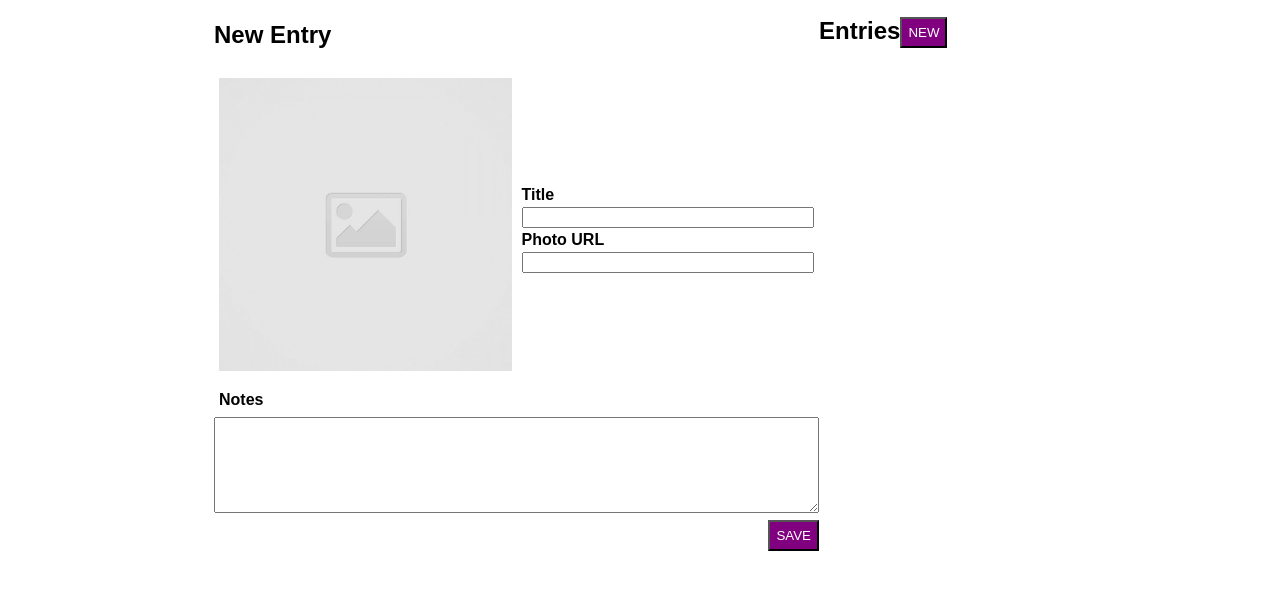
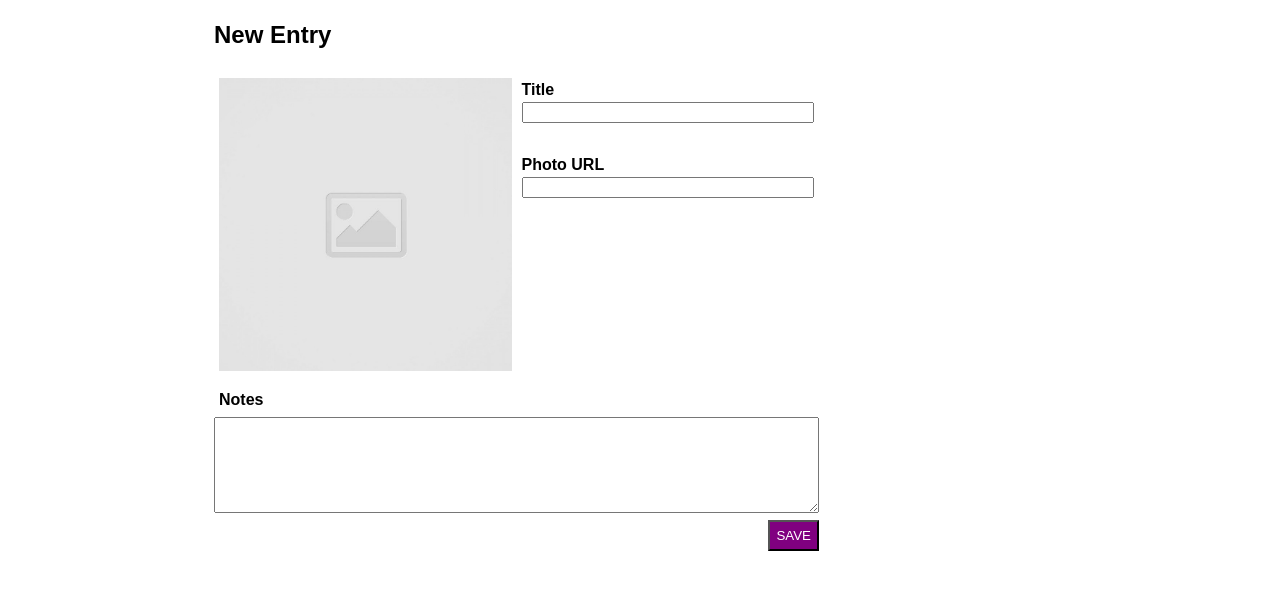
Before and after one commit to Mohamed-Elmessiry/code-journal, a website: page index.html in a window 1280 px wide. Both pictures are taken after a click on the button "NEW". Shown: the part 79-668 px from the top of the page. Drawn offline with Linux system fonts and the light colour scheme.

Commit message:
adjusted inputs and removed hidden button

```diff
--- a/css/styles.css
+++ b/css/styles.css
@@ -42,7 +42,6 @@ header {
   flex-direction: column;
   width: 50%;
   padding: 5px;
-  justify-content: center;
 }
 
 main {
@@ -133,6 +132,7 @@ ul {
 .dummy {
   display: flex;
   flex-direction: column;
+  text-align: center;
 }
 
 .dummy-row {
@@ -211,3 +211,7 @@ a {
 .new {
   text-align: center;
 }
+
+.photo-label {
+  padding-top: 30px;
+}
--- a/index.html
+++ b/index.html
@@ -30,7 +30,6 @@
   <main class="container">
     <div class="view" data-view="entry-form">
       <form class="main-form hidden" >
-        <!-- class of main-form -->
         <h2>New Entry</h2>
         <div class="row-half">
           <div class="img-container">
@@ -39,7 +38,7 @@
           <div class="col-half">
             <label for="title">Title</label>
             <input required name="title" type="text" id="title">
-            <label for="photo-url" >Photo URL</label>
+            <label for="photo-url" class="photo-label" >Photo URL</label>
             <input required name="url" type="text" class="photo-url">
           </div>
         </div>
@@ -56,7 +55,7 @@
     </div>
     <div class="viewTwo" data-view="entries">
       <div class="entries">
-        <h2>Entries</h2>
+        <h2 class="hEntries">Entries</h2>
         <div class="new-button">
           <button class="new">NEW</button>
         </div>
--- a/js/main.js
+++ b/js/main.js
@@ -60,6 +60,8 @@ window.addEventListener('DOMContentLoaded', function (event) {
   restore();
 });
 
+var htwoEntries = document.querySelector('.hEntries');
+
 var displayList = document.querySelector('.dummy');
 
 var newButton = document.querySelector('.new');
@@ -67,7 +69,8 @@ newButton.addEventListener('click', function (event) {
   formSelector.className = 'main-form';
   displayList.className = 'hidden';
   data.view = 'entry-form';
-
+  htwoEntries.className = 'hidden';
+  newButton.className = 'hidden';
   restore();
 });
 
@@ -76,6 +79,8 @@ views.addEventListener('click', function (event) {
   formSelector.className = 'hidden';
   displayList.className = 'dummy';
   data.view = 'entries';
+  htwoEntries.className = 'hEntries';
+  newButton.className = 'new';
 
   restore();
 
```
